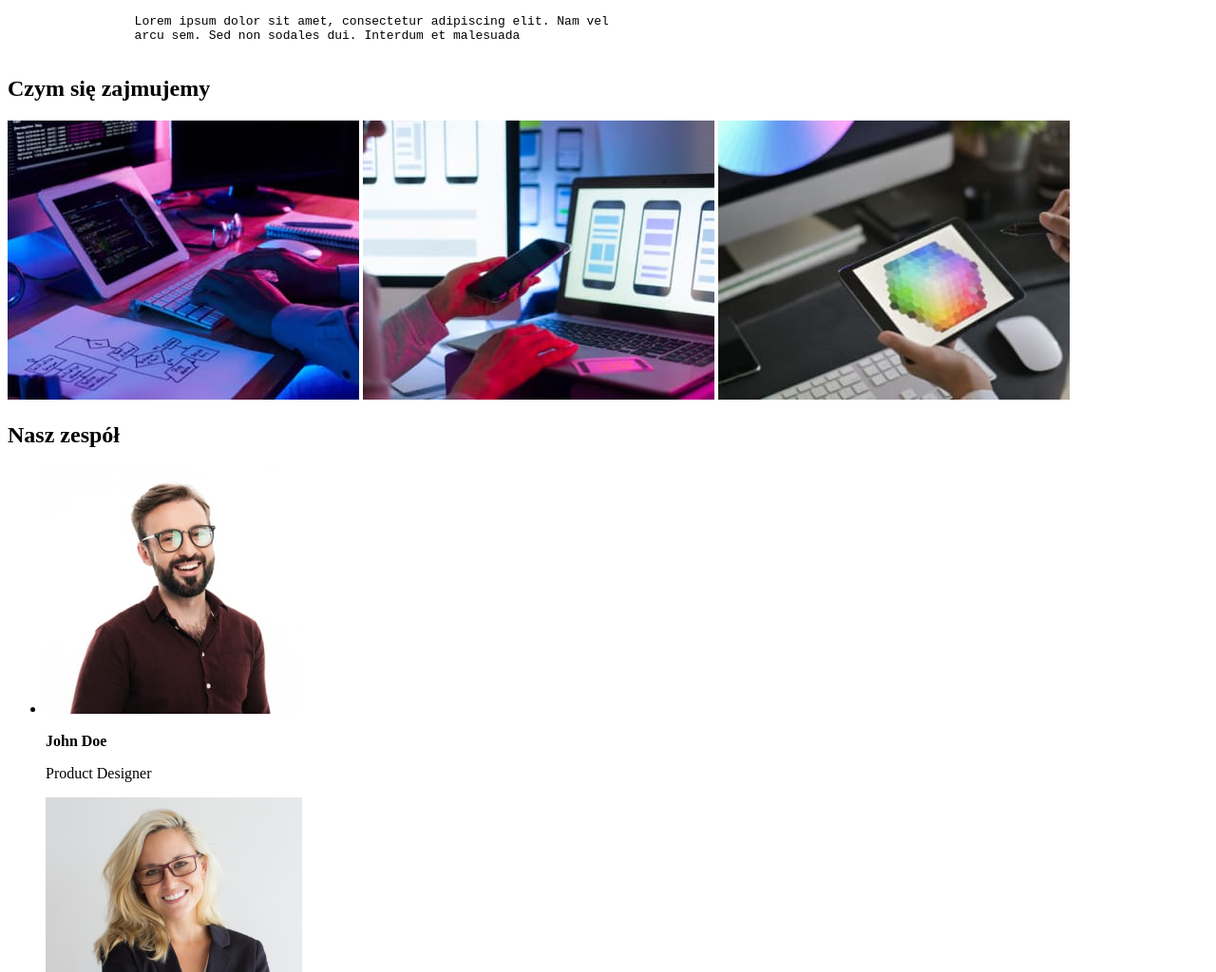
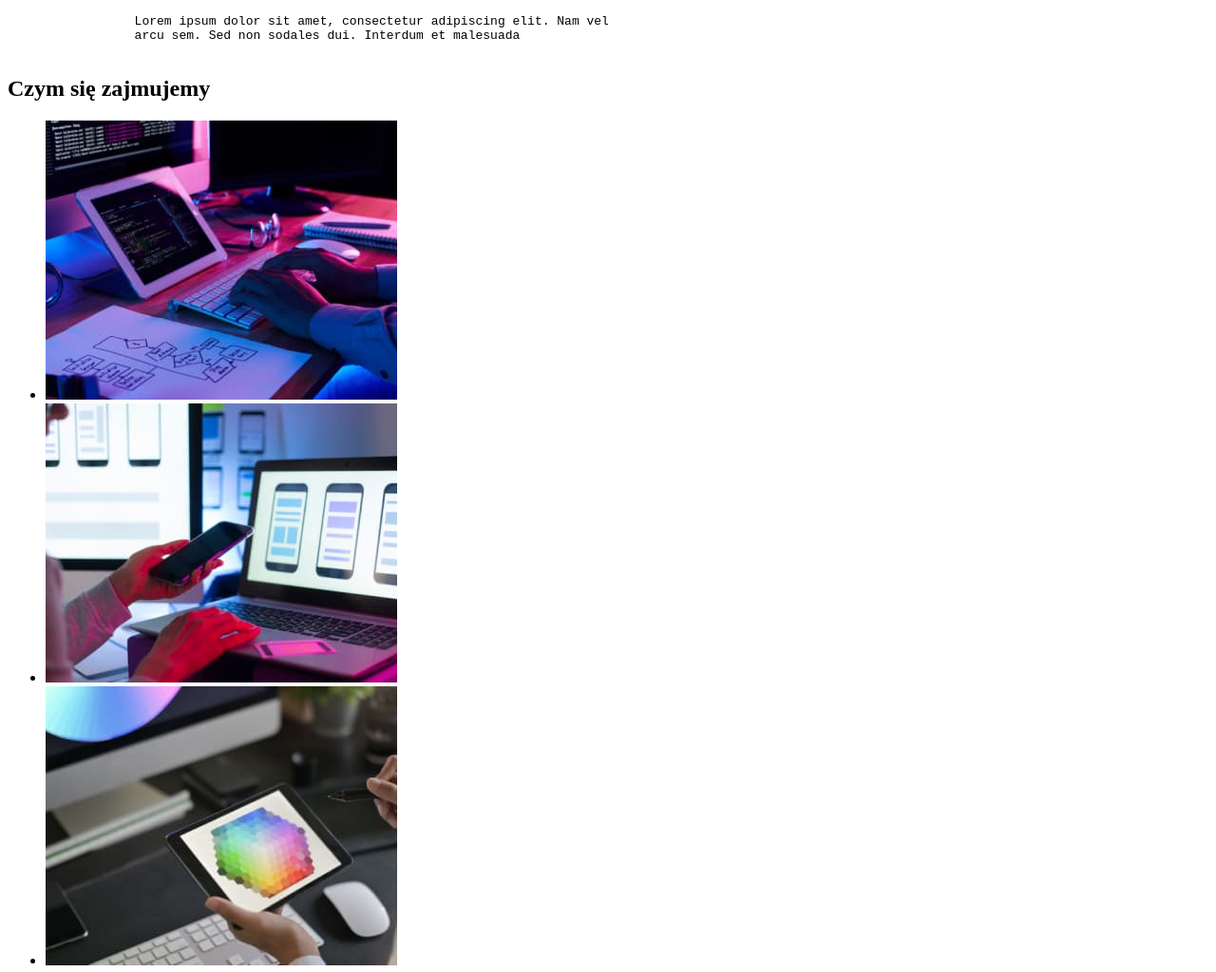
Before and after one commit to GrzegorzGolabek/goit-markup-hw-01, a plain HTML site: page index.html in a window 1280 px wide. Shown: the part 561-1585 px from the top of the page at 95% size. Drawn offline with Linux system fonts and the light colour scheme.

Commit message:
dodanie grupowania ul w sekcji czym si ezajmujemy

```diff
--- a/index.html
+++ b/index.html
@@ -55,14 +55,32 @@
       </ul>
       <div>
         <h2>Czym się zajmujemy</h2>
-        <img src="images/z1.jpg" alt="pisanie stron" width="370" height="294" />
+        <ul>
+          <li>
+            <img
+              src="images/z1.jpg"
+              alt="pisanie stron"
+              width="370"
+              height="294"
+            />
+          </li>
+          <li>
             <img
               src="images/z2.jpg"
               alt="projektowanie stron"
               width="370"
               height="294"
             />
-        <img src="images/z3.jpg" alt="dobor kolorow" width="370" height="294" />
+          </li>
+          <li>
+            <img
+              src="images/z3.jpg"
+              alt="dobor kolorow"
+              width="370"
+              height="294"
+            />
+          </li>
+        </ul>
       </div>
       <div>
         <h2>Nasz zespół</h2>
```
Lines whose indentation alone changed are shown as unchanged.
